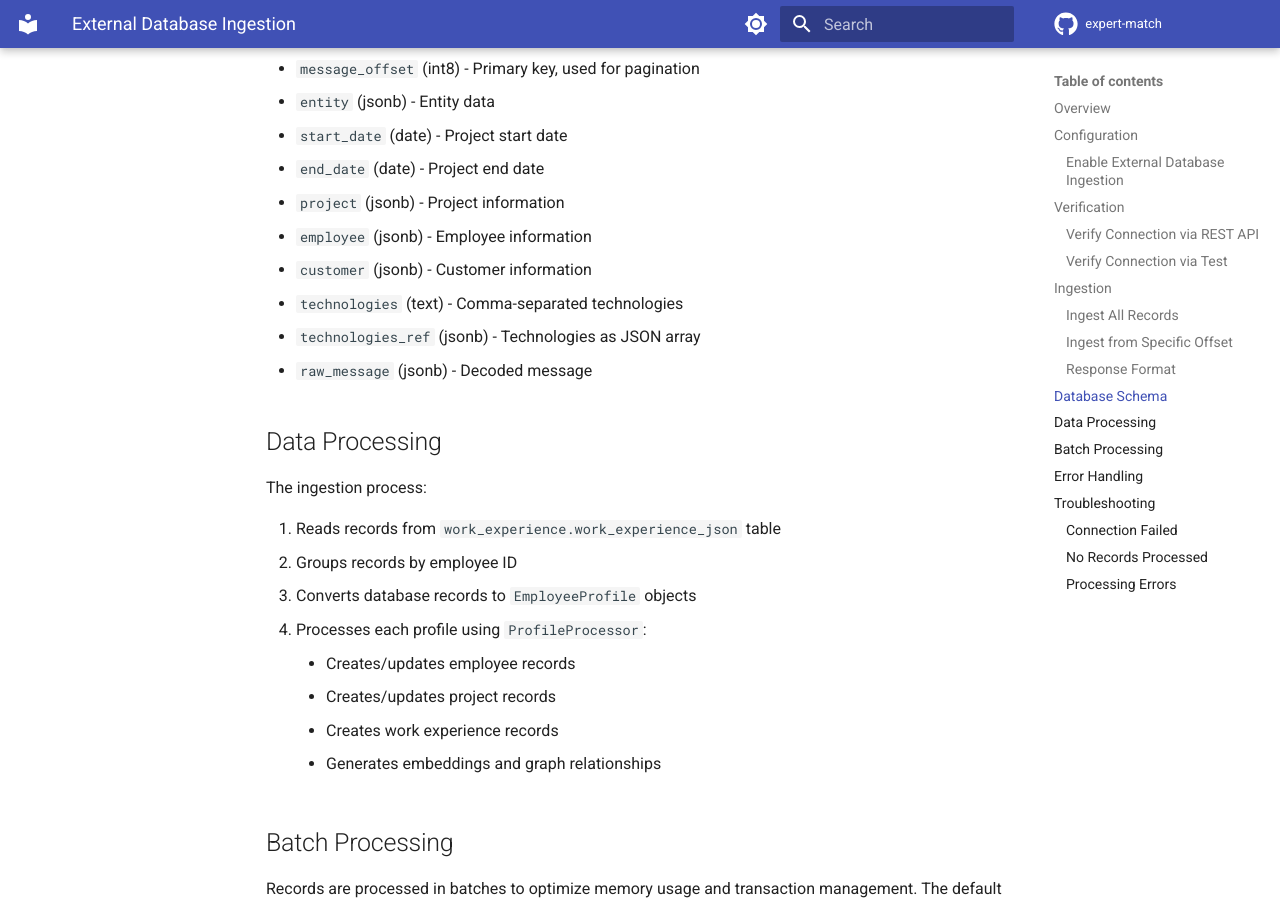
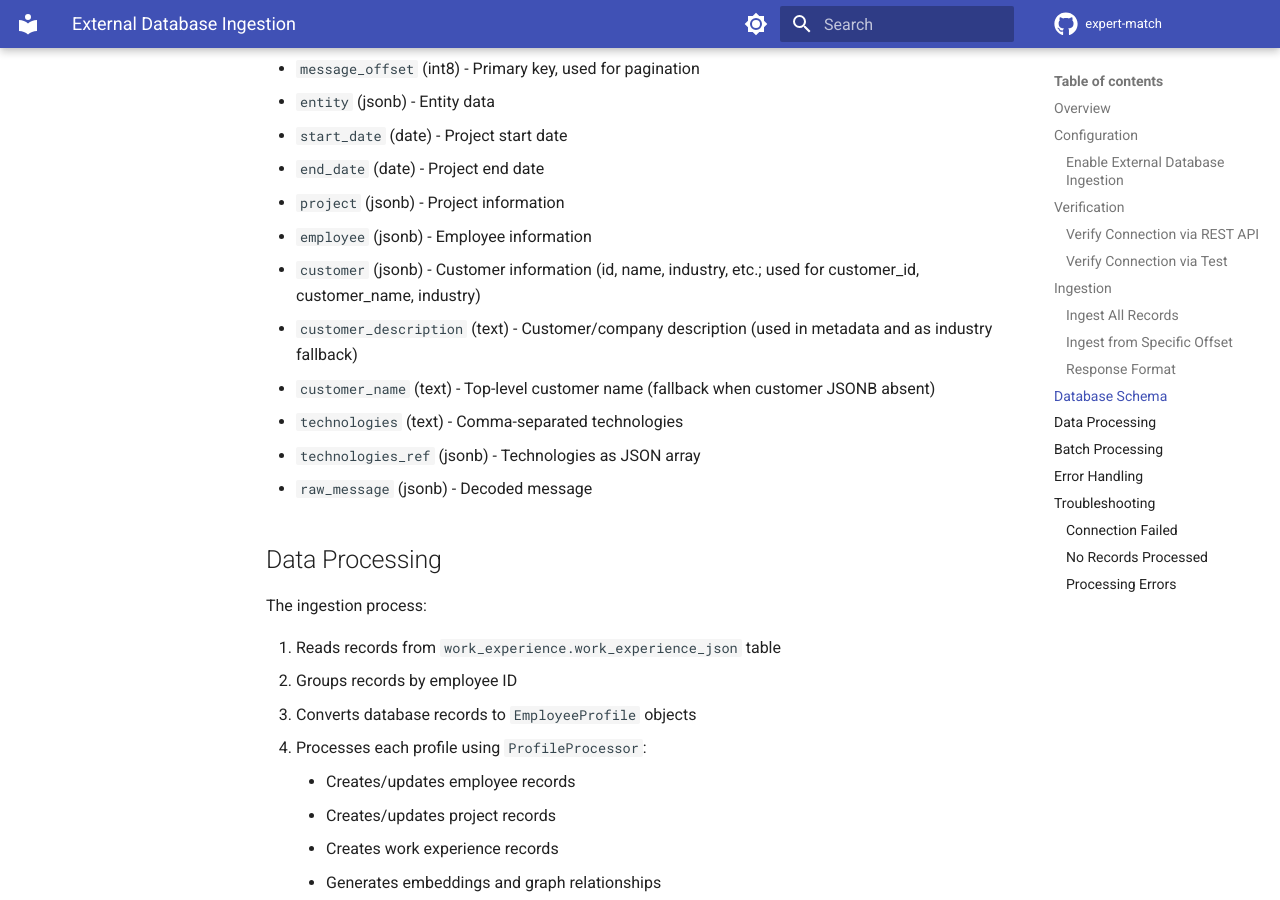
Before and after one commit to berdachuk/expert-match-ce, an MkDocs documentation site: the page built from docs/EXTERNAL_DATABASE_INGESTION.md, in a window 1280 px wide and 900 px high, scrolled down 2490 px. Built offline with MkDocs 1.6.1 and Material for MkDocs 9.7.7, drawn with Linux system fonts in a browser that asks for light colours; comment, search, counter and statistics services are not loaded; the version menu is left out.

Commit message:
refactoring

```diff
--- a/docs/EXTERNAL_DATABASE_INGESTION.md
+++ b/docs/EXTERNAL_DATABASE_INGESTION.md
@@ -117,7 +117,9 @@ The ingestion reads from `work_experience.work_experience_json` table with the f
 - `end_date` (date) - Project end date
 - `project` (jsonb) - Project information
 - `employee` (jsonb) - Employee information
-- `customer` (jsonb) - Customer information
+- `customer` (jsonb) - Customer information (id, name, industry, etc.; used for customer_id, customer_name, industry)
+- `customer_description` (text) - Customer/company description (used in metadata and as industry fallback)
+- `customer_name` (text) - Top-level customer name (fallback when customer JSONB absent)
 - `technologies` (text) - Comma-separated technologies
 - `technologies_ref` (jsonb) - Technologies as JSON array
 - `raw_message` (jsonb) - Decoded message
```
Also changed, not shown: 2 other files.
